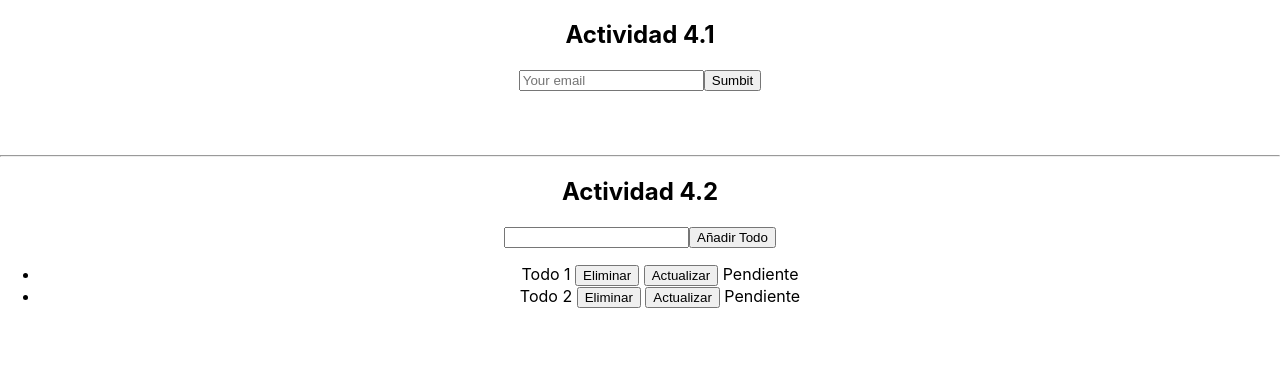
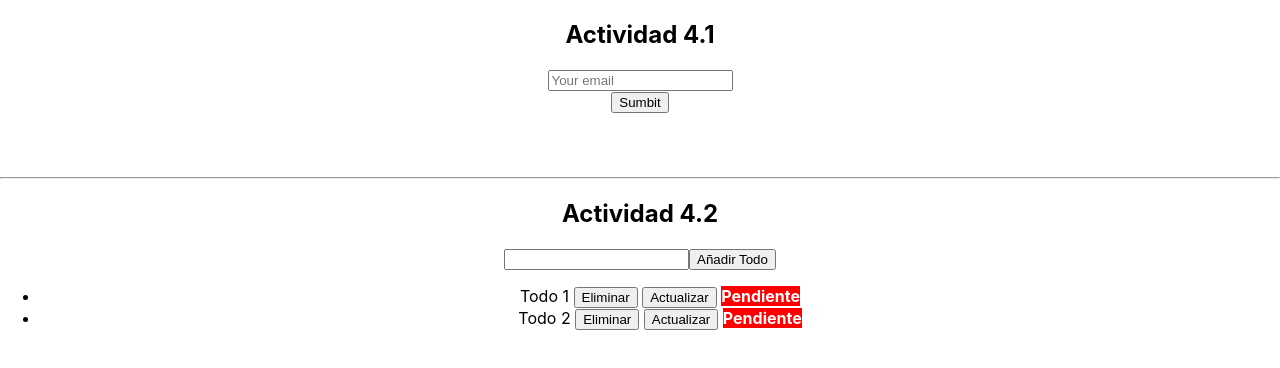
Before and after one commit to Dilmao/D.I-Actividad4, a React (Create React App) app: page / in a window 1280 px wide. Shown: the top 368 px of the page. Built offline with nearby package versions, Linux system fonts and the light colour scheme.

Commit message:
Commit final creo

```diff
--- a/src/Message/Mail.js
+++ b/src/Message/Mail.js
@@ -19,6 +19,7 @@ const Mail = () => {
   return (
       <div>
           <input placeholder="Your email" type="email" onBlur={emailEnteredHandler}/>
+          <br/>
           <button onClick={evaluateEmail}>Sumbit</button>
           <p>{errorMessage}</p>
       </div>
--- a/src/TodoList/ListTodo.js
+++ b/src/TodoList/ListTodo.js
@@ -12,14 +12,15 @@ const ListTodo = ({Todos, setTodos}) => {
         <div>
             <ul>
                 {Todos.map((todo, index) => (
-                    <li key={todo.id} className={todo.isCompleted ? 'Hehco' : 'Pendiente'}>
+                    <li key={todo.id}>
                         {todo.name}
                         <span> </span>
 
-                        {<button onClick={() => {
-                            const updatedTodos = Todos.filter((_, i) => i !== index);
-                            setTodos(updatedTodos);
-                        }}>Eliminar</button>}
+                        <button onClick={() => {
+                            let index = Todos.indexOf(todo)
+                            Todos.splice(index, 1)
+                            setTodos([...Todos])
+                        }}>Eliminar</button>
                         <span> </span>
 
                         <button onClick={() => {
@@ -27,7 +28,9 @@ const ListTodo = ({Todos, setTodos}) => {
                         }}>Actualizar</button>
                         <span> </span>
 
-                        <span>{todo.isCompleted ? 'Hecho' : 'Pendiente'}</span>
+                        <span style={
+                                {backgroundColor: todo.isCompleted ? 'green' : 'red', color:'white', fontWeight:'bold'}
+                            }>{ todo.isCompleted ? 'Hecho' : 'Pendiente'}</span>
                     </li>
                 ))}
             </ul>
```
